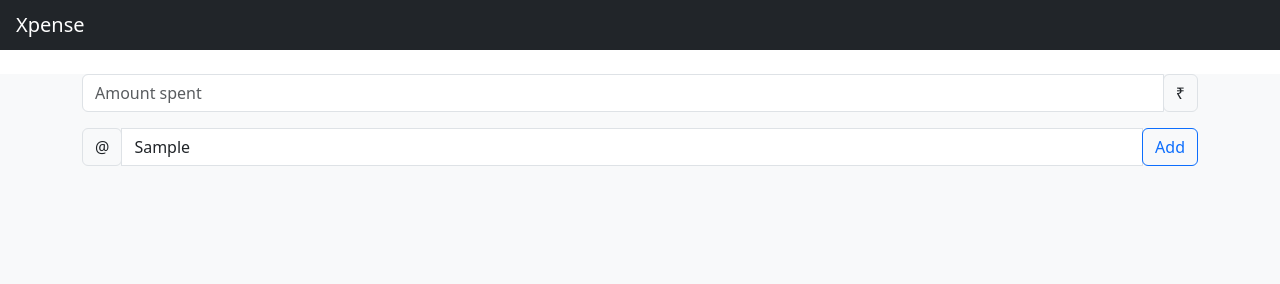
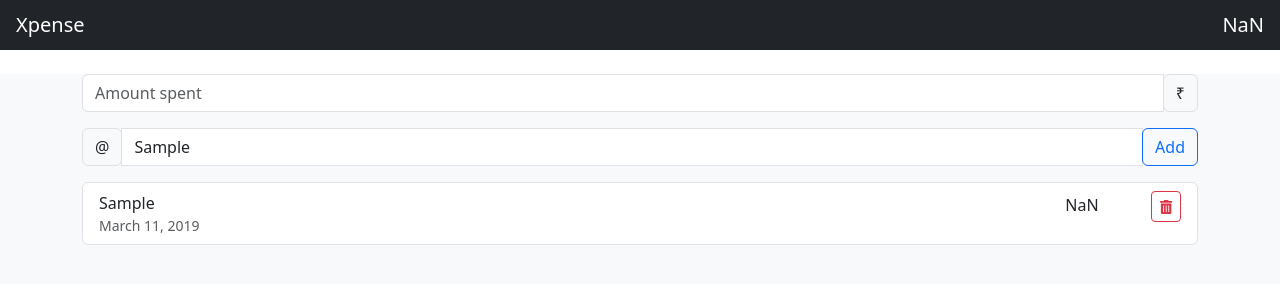
Before and after one commit to Uzrakhan/Xpense-App, a plain HTML site: page index.html in a window 1280 px wide. Both pictures are taken after typing "Sample" into the empty fields and a click on the button "Add". Drawn offline with nearby package versions, Linux system fonts and the light colour scheme.

Commit message:
Added the functions for creating list and rendering it in html

```diff
--- a/index.html
+++ b/index.html
@@ -43,7 +43,7 @@
                     <input
                         type="text"
                         class="form-control"
-                        id="inputDescEl"
+                        id="inputDesc"
                         placeholder="spent On"
                         aria-label="spent On"
                         aria-describedby="spent at"
@@ -52,10 +52,16 @@
                         <button class="btn btn-outline-primary" type="button" id="addExpenseBtn">Add</button>
                     </div>
                 </div>
+            </div>
 
+            <div>
+                <ul class="list-group" id="expenseTable"></ul>
             </div>
+
         </div>
     </div>
+
+    <p id="para"></p>
     <script src="script.js"></script>
 </body>
 </html>
--- a/script.js
+++ b/script.js
@@ -0,0 +1,69 @@
+//get the elements
+const inputAmountEl = document.querySelector("#inputAmount");
+const inputDescEl = document.querySelector("#inputDesc");
+const headingEl = document.querySelector("#heading");
+const para = document.querySelector("#para");
+const element = document.querySelector("#addExpenseBtn");
+const expenseTableEl = document.querySelector("#expenseTable");
+
+let totalExpense = 0;
+
+headingEl.textContent = totalExpense;
+// an array to store the expenses
+const allExpenses = [];
+
+//function to add all the expenses as we enter them in the inputs
+function addExpenseToTotal() {
+    const expenseItem = {};
+
+    const textAmount = inputAmountEl.value;
+
+    const textDesc = inputDescEl.value;
+
+    const expense = parseInt(textAmount, 10);
+
+    expenseItem.desc = textDesc;
+    expenseItem.amount = expense;
+
+    allExpenses.push(expenseItem);
+
+    totalExpense += expense;
+    headingEl.textContent = totalExpense;
+
+    renderList(allExpenses);
+
+}
+
+
+// add event listener to element
+element.addEventListener("click", addExpenseToTotal);
+
+// function to render the list of arrays, used both for deleted and original array
+function renderList(arr){
+    const allExpenseHTML = arr.map(expense => createListItem(expense));
+    const joinedAllExpenseHTML = allExpenseHTML.join("");
+    //update the ui
+    expenseTableEl.innerHTML = joinedAllExpenseHTML;
+}
+
+
+
+// function to create list items as user enters and show on screen
+function createListItem({ desc, amount }) {
+    return `
+            <li class="list-group-item d-flex justify-content-between">
+							<div class="d-flex flex-column">
+								${desc}
+								<small class="text-muted">March 11, 2019</small>
+							</div>
+							<div>
+								<span class="px-5">
+									${amount}
+								</span>
+								<button type="button" class="btn btn-outline-danger btn-sm">
+									<i class="fas fa-trash-alt"></i>
+								</button>
+							</div>
+						</li>
+    `
+}
```
